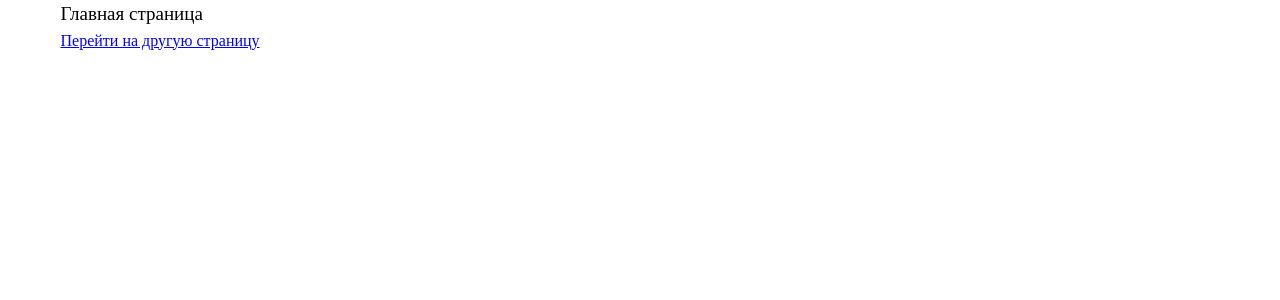
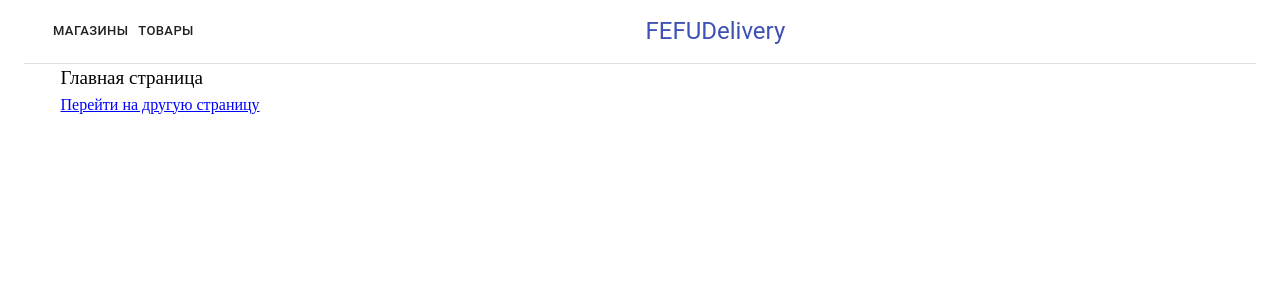
Before and after one commit to MaxMls/leadersofdigital-fefu-case, a Next.js app: page / in a window 1280 px wide. Shown: the top 300 px of the page. Built offline with nearby package versions, Linux system fonts and the light colour scheme.

Commit message:
Add header.

```diff
--- a/components/Header.js
+++ b/components/Header.js
@@ -1,10 +1,68 @@
-import React from "react";
+// export default function Header() {
+
+// 	return (
+// 		<div className="Header">
+// 			<Container maxWidth="md">
+// 				<div className={classes.root}>
+// 					<Typography variant="h2" gutterBottom>
+// 					Material UI Demo
+// 					</Typography>
+
+// 					<Typography variant="p" gutterBottom>
+// 					Hero Component
+// 					</Typography>
+// 				</div>
+// 			</Container>
+// 		</div>
+// 	)
+// }
+
+import React from 'react';
+import { makeStyles } from '@material-ui/core/styles';
+import Toolbar from '@material-ui/core/Toolbar';
+import Button from '@material-ui/core/Button';
+import Typography from '@material-ui/core/Typography';
+import Container from '@material-ui/core/Container'
+import Link from '@material-ui/core/Link';
+
+const useStyles = makeStyles((theme) => ({
+  toolbar: {
+    borderBottom: `1px solid ${theme.palette.divider}`,
+  },
+  toolbarTitle: {
+    flex: 1,
+  },
+  toolbarSecondary: {
+    justifyContent: 'space-between',
+    overflowX: 'auto',
+  },
+  toolbarLink: {
+    padding: theme.spacing(1),
+    flexShrink: 0,
+  },
+}));
 
 export default function Header() {
+  const classes = useStyles();
 
-	return (
-		<div className="Header">
-
-		</div>
-	)
+  return (
+	<div className="Header">
+		<Container maxWidth="lg">
+		<Toolbar className={classes.toolbar}>
+			<Button size="small" href="/shops/listOfShops">Магазины</Button>
+			<Button size="small" href="/shopItems">Товары</Button>
+			<Typography
+			component="h2"
+			variant="h5"
+			color="inherit"
+			align="center"
+			noWrap
+			className={classes.toolbarTitle}
+			>
+				<Link href="/">FEFUDelivery</Link>
+			</Typography>
+		</Toolbar>
+		</Container>
+	</div>
+  );
 }
```
